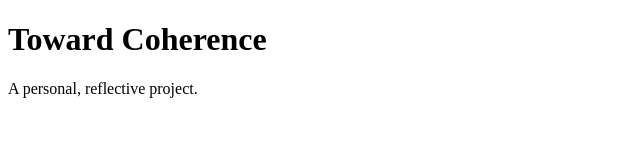
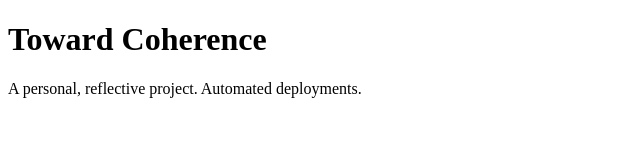
Before and after one commit to ryan-c-lewis/towardcoherence, a plain HTML site: page index.html in a window 1280 px wide. Shown: the whole page, without its empty margins (0-640 px from the left). Drawn offline with Linux system fonts and the light colour scheme.

Commit message:
test automated deployment

```diff
--- a/index.html
+++ b/index.html
@@ -6,6 +6,6 @@
 </head>
 <body>
   <h1>Toward Coherence</h1>
-  <p>A personal, reflective project.</p>
+  <p>A personal, reflective project. Automated deployments.</p>
 </body>
 </html>
```
